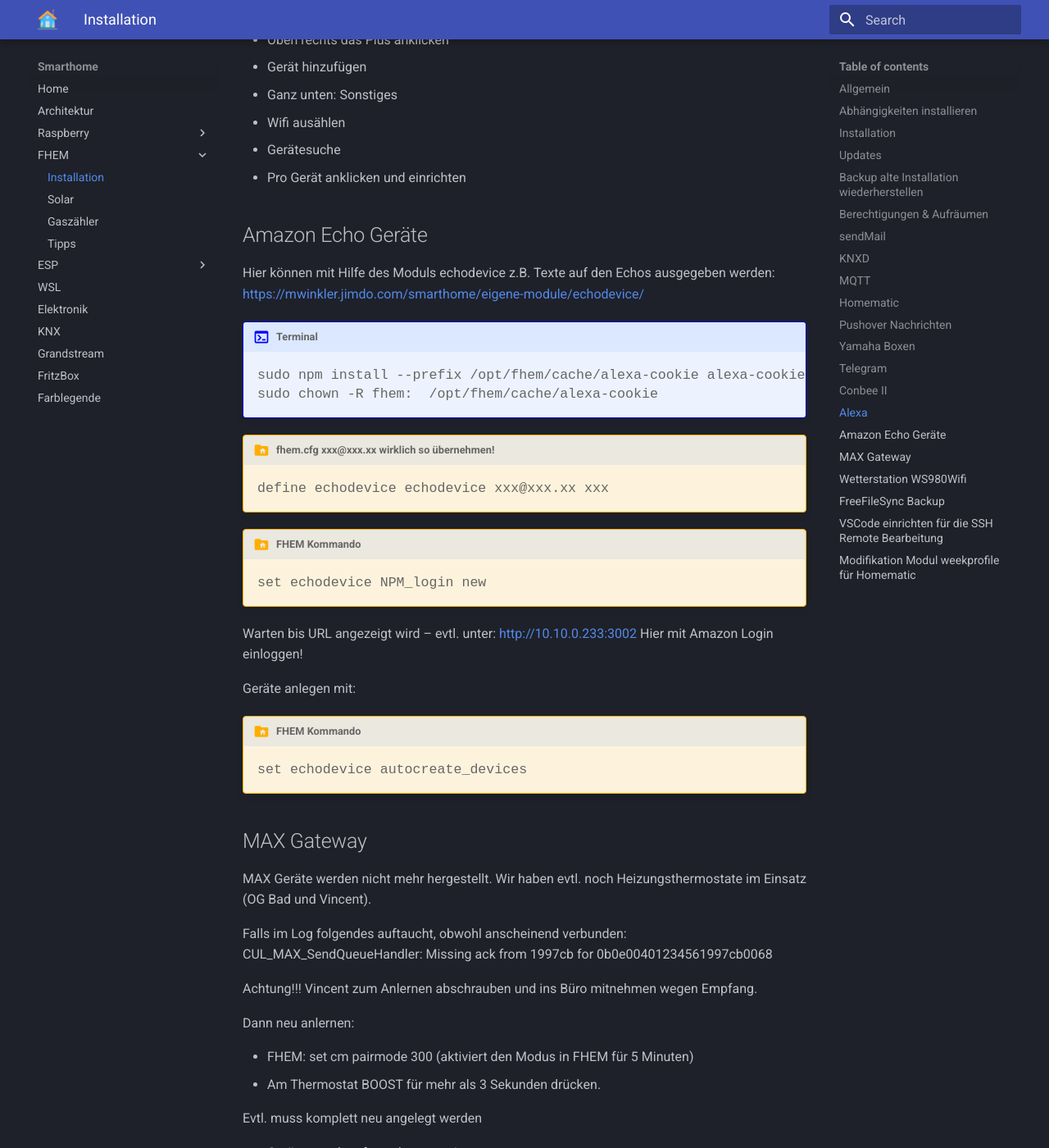
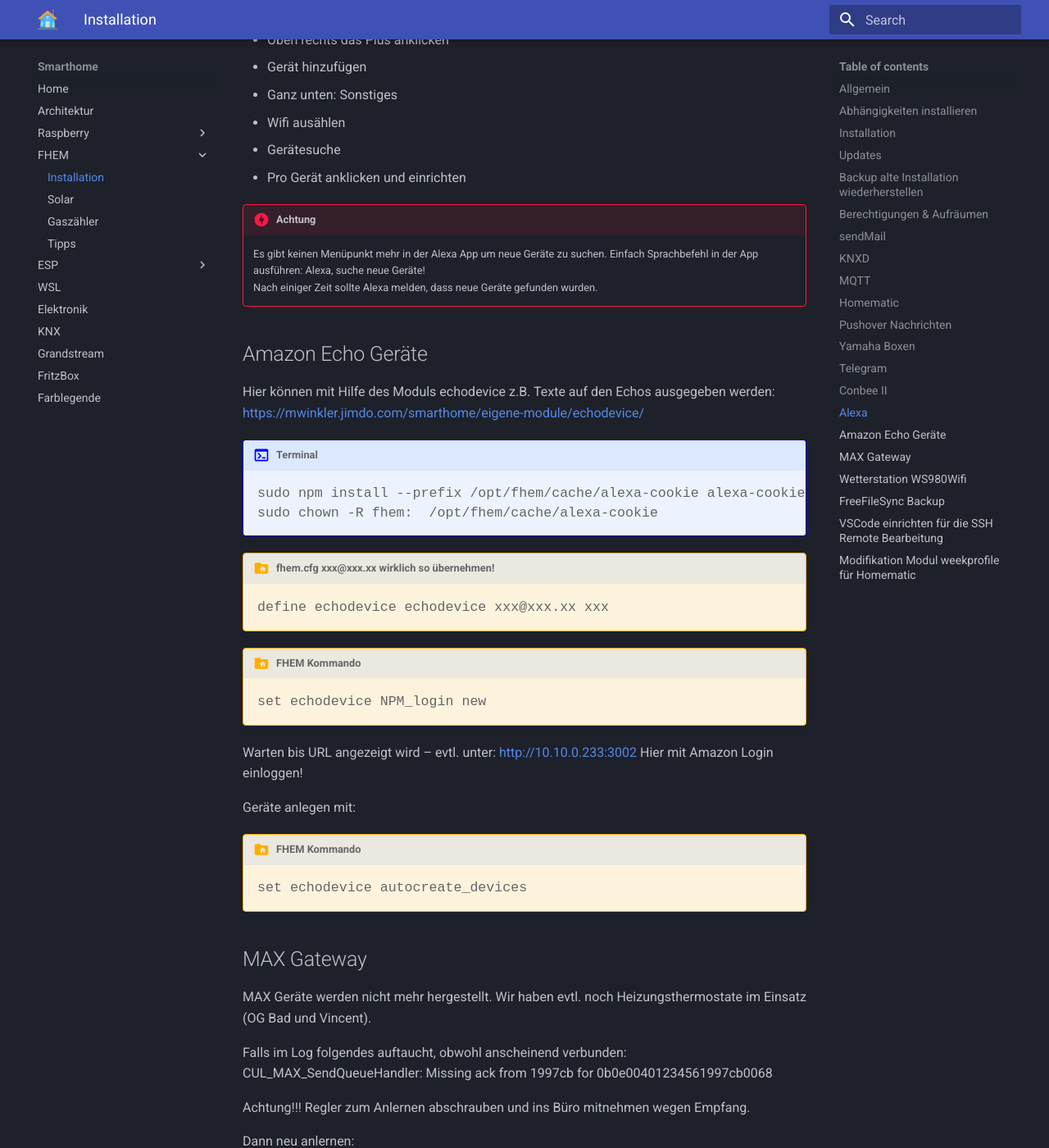
Before and after one commit to rogerknop/mkdocs_smarthome, an MkDocs documentation site: the page built from docs/install/fhem.md, in a window 1280 px wide and 1400 px high, scrolled down 9326 px. Shown: the whole window at 82% size. Built offline with MkDocs 1.6.1 and Material for MkDocs 9.7.7, drawn with Linux system fonts in a browser that asks for light colours.

Commit message:
Alexa neue Geräte und warning, tip, danger etc ergänzt

```diff
--- a/docs/install/fhem.md
+++ b/docs/install/fhem.md
@@ -368,6 +368,10 @@
 * Gerätesuche
 * Pro Gerät anklicken und einrichten
 
+!!! danger "Achtung"
+    Es gibt keinen Menüpunkt mehr in der Alexa App um neue Geräte zu suchen. Einfach Sprachbefehl in der App ausführen: Alexa, suche neue Geräte!
+    Nach einiger Zeit sollte Alexa melden, dass neue Geräte gefunden wurden.
+
 ## Amazon Echo Geräte
 
 Hier können mit Hilfe des Moduls echodevice z.B. Texte auf den Echos ausgegeben werden: <a href="https://mwinkler.jimdo.com/smarthome/eigene-module/echodevice/" target="_blank">https://mwinkler.jimdo.com/smarthome/eigene-module/echodevice/</a>
@@ -405,7 +409,7 @@
 Falls im Log folgendes auftaucht, obwohl anscheinend verbunden:
 CUL_MAX_SendQueueHandler: Missing ack from 1997cb for 0b0e00401234561997cb0068
 
-Achtung!!! Vincent zum Anlernen abschrauben und ins Büro mitnehmen wegen Empfang.
+Achtung!!! Regler zum Anlernen abschrauben und ins Büro mitnehmen wegen Empfang.
 
 Dann neu anlernen:
 
```
Also changed, not shown: README.md (+15 -0 lines), docs/install/docker.md (+10 -6 lines), docs/install/raspi.md (+14 -14 lines).
